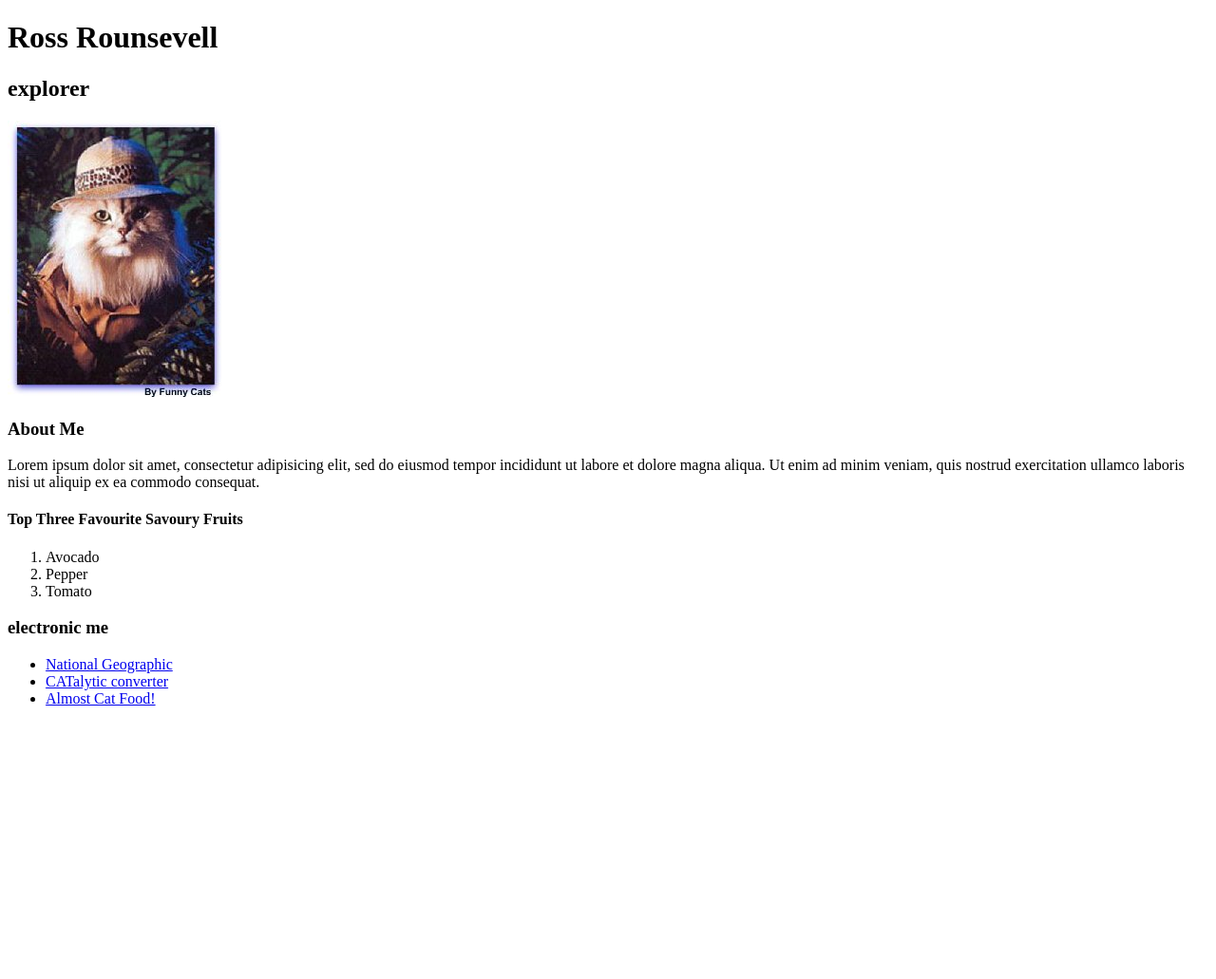
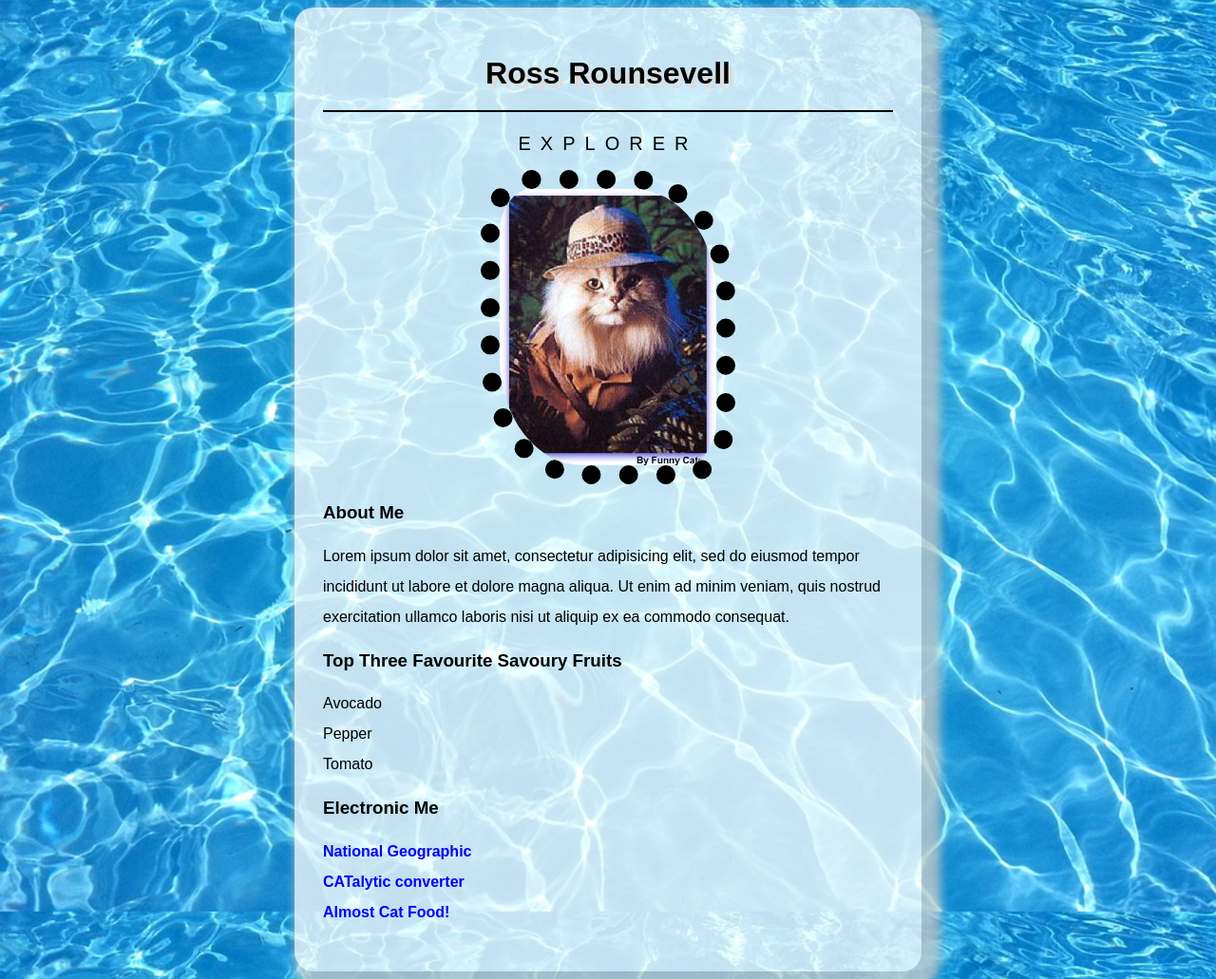
Before and after one commit to rossfun/manymistakes, a plain HTML site: page index.html in a window 1280 px wide. Shown: the whole page at 95% size. Before the commit the page ends 800 px from the top, so only its background shows below. Drawn offline with Linux system fonts and the light colour scheme.

Commit message:
Added files via upload

```diff
--- /dev/null
+++ b/css/style.css
@@ -0,0 +1,55 @@
+body{
+	background-color: rgb(109,119,179);
+	background-image: url(../images/water.jpg);
+	background-repeat: no-repeat;
+	background-position: 50% 50%;
+	background-size: cover;
+	background-attachment: fixed;
+	font-family: arial;
+}
+.main{
+	background: rgba(255,255,255,0.75);
+	width: 600px;
+	margin: 0 auto;
+	padding:30px;
+	border-radius: 20px;
+	box-shadow: 10px 10px 10px 10px rgba(200,200,200,0.75);
+}
+
+h1{
+	text-align: center;
+	border-bottom: 2px solid black;
+	padding-bottom: 20px;
+	text-shadow: 5px 5px 0 rgb(220,220,220);
+}
+h2{
+	text-align: center;
+	font-weight: normal;
+	letter-spacing: 10px;
+	text-transform: uppercase;
+	font-size: 20px
+}
+
+
+img{
+	display: block;
+	margin: 0 auto;
+	border: 20px dotted;
+	border-radius: 20% 40%;
+}
+p,
+ul,
+ol{
+	line-height: 2;
+	list-style: none;
+	padding-left: 0;
+}
+a{
+	font-weight: bold;
+	text-decoration: none;
+	color: blue;
+}
+a:hover{
+	color: red;
+	text-decoration: underline;
+}
--- a/index.html
+++ b/index.html
@@ -7,8 +7,11 @@
 			<!-- this allows characters to be read that aren't western european languages -->
 			<meta charset="utf-8">
 
+			<link rel="stylesheet" href="css/style.css">
+
 	</head>
 	<body>
+		<div class="main">
 		<h1>Ross Rounsevell</h1>
 		<h2>explorer</h2>
 
@@ -20,13 +23,13 @@
 		quis nostrud exercitation ullamco laboris nisi ut aliquip ex ea commodo
 		consequat. <p>
 
-		<h4>Top Three Favourite Savoury Fruits</h4>
+		<h3>Top Three Favourite Savoury Fruits</h3>
 		<ol>
 				<li>Avocado</li>
 				<li>Pepper</li>
 				<li>Tomato</li>
 		</ol>
-		<h3>electronic me</h3>
+		<h3>Electronic Me</h3>
 		<ul>
 				<li>
 					<!-- href = hypertext ref -->
@@ -47,5 +50,6 @@
 						</a>
 				</li>
 		</ul>
+		<div>
 	</body>
 </html>
```
Also changed, not shown: images/water.jpg (added), images/wicker.jpg (added).
